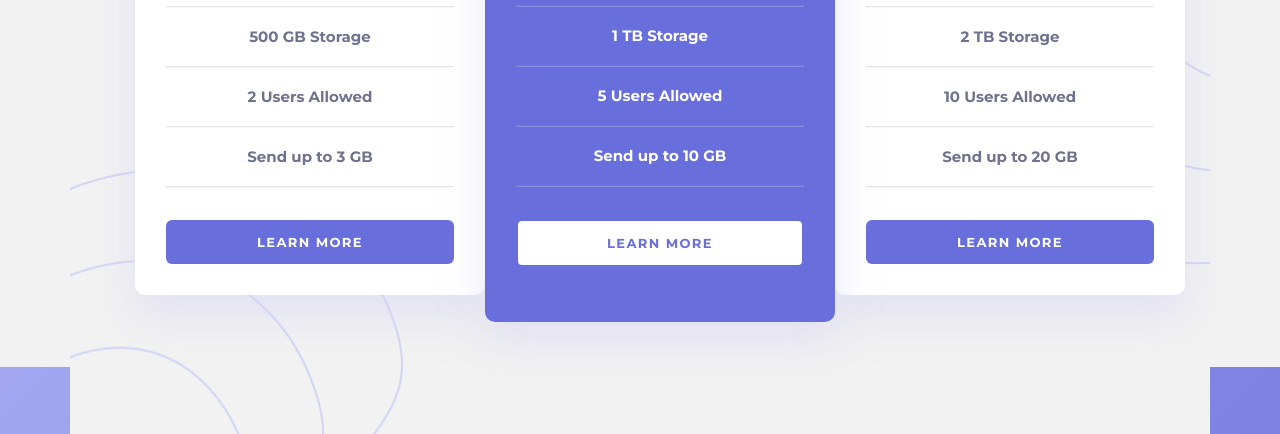
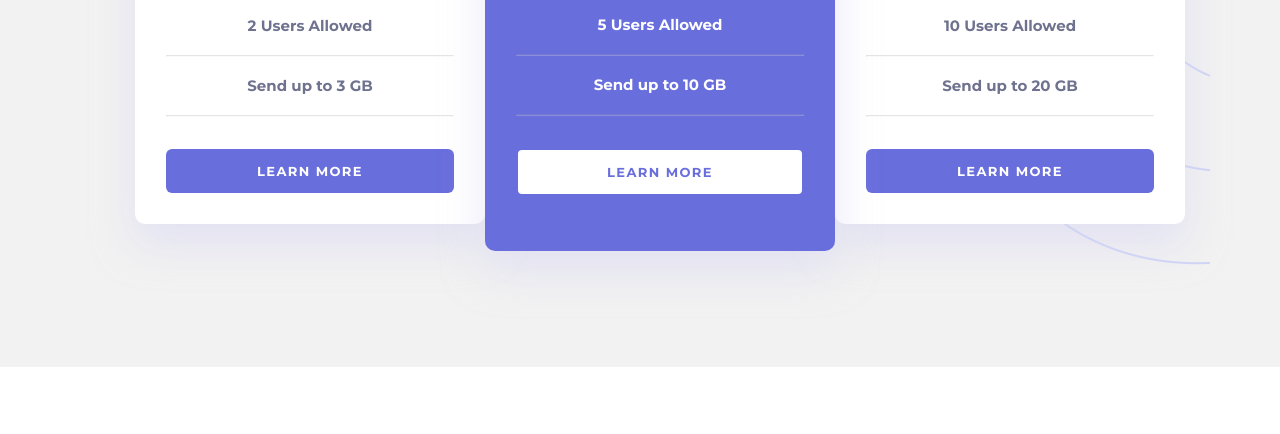
Before and after one commit to thtflx/pricing-component, a plain HTML site: page index.html in a window 1280 px wide. Shown: the part 433-867 px from the top of the page. After the commit the page ends 800 px from the top, so only its background shows below. Drawn offline with Linux system fonts and the light colour scheme.

Commit message:
fixing css

```diff
--- a/css/styles.css
+++ b/css/styles.css
@@ -133,16 +133,18 @@ input:checked+.slider:before {
 /* BG */
 
 .pricing-component-bg {
-    padding-top: 71px;
-    padding-bottom: 71px;
+    /* padding-top: 71px;
+    padding-bottom: 71px; */
     /* padding-left: 100px;
     padding-right: 100px; */
     align-items: center;
     text-align: center;
-    background-image: url("../img/bg-lines-top.png"), url("../img/bg-lines-bottom.png");
+    background-image: url("../img/bg-lines-top.png")/* , url("../img/bg-lines-bottom.png") */
+    ;
     background-repeat: no-repeat;
-    background-position: 900px 40px, -20px 600px;
-    background-color: var(--bg-color);
+    background-position: 900px 40px/* , -20px 600px */
+    ;
+    /* background-color: var(--bg-color); */
 }
 
 .pricing-component-bg-heading {
```
